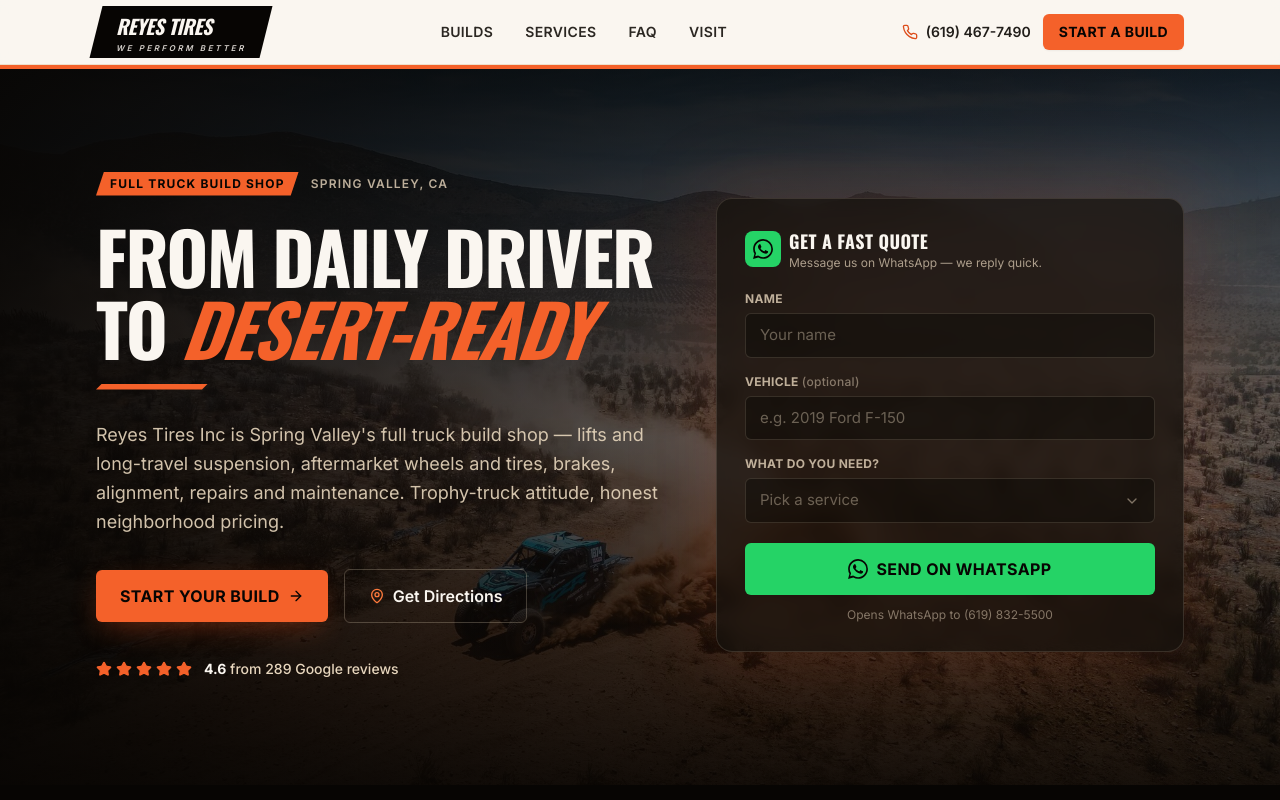
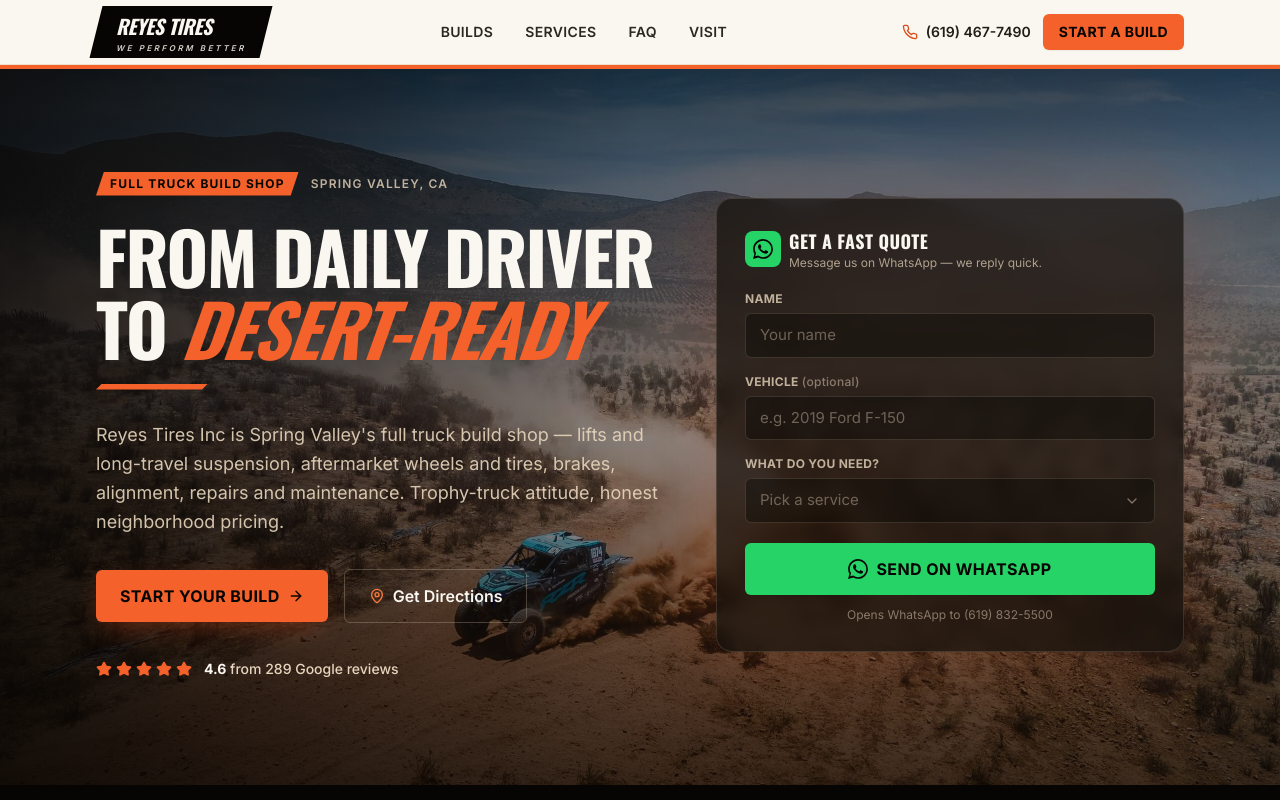
Before and after one commit to gregindeed/reyes-tires-inc, a Next.js app: page / in a window 1280 px wide. Shown: the top 800 px of the page. Built offline with nearby package versions, Linux system fonts and the light colour scheme.

Commit message:
Lighten hero overlay so the photo shows through more

```diff
--- a/components/Hero.tsx
+++ b/components/Hero.tsx
@@ -14,10 +14,10 @@
       {/* hero photo (public/hero.jpg). If absent, the SVG scene shows through. */}
       <div className="absolute inset-0 bg-[url('/hero.jpg')] bg-cover bg-center" />
       <div className="absolute inset-0 bg-grain opacity-[0.07]" />
-      {/* cinematic darken + legibility gradients */}
-      <div className="absolute inset-0 bg-ink-950/35" />
-      <div className="absolute inset-0 bg-gradient-to-b from-ink-950/70 via-transparent to-ink-950/85" />
-      <div className="absolute inset-0 bg-gradient-to-r from-ink-950/90 via-ink-950/40 to-transparent" />
+      {/* cinematic darken + legibility gradients (lighter — let the photo show) */}
+      <div className="absolute inset-0 bg-ink-950/15" />
+      <div className="absolute inset-0 bg-gradient-to-b from-ink-950/45 via-transparent to-ink-950/65" />
+      <div className="absolute inset-0 bg-gradient-to-r from-ink-950/80 via-ink-950/20 to-transparent" />
       {/* top blaze rule */}
       <div className="absolute inset-x-0 top-0 z-10 h-1 bg-blaze-500" />
 
```
